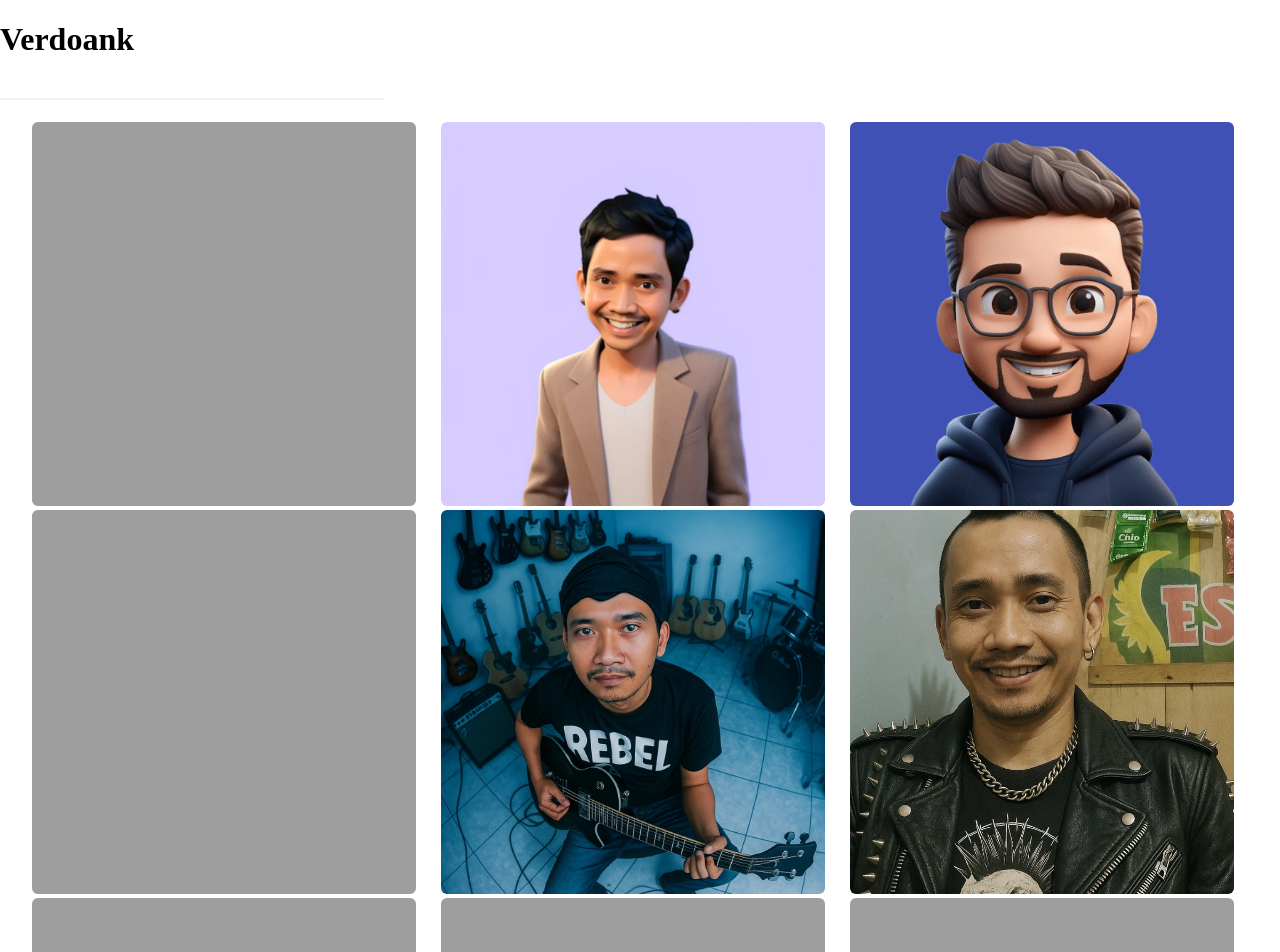
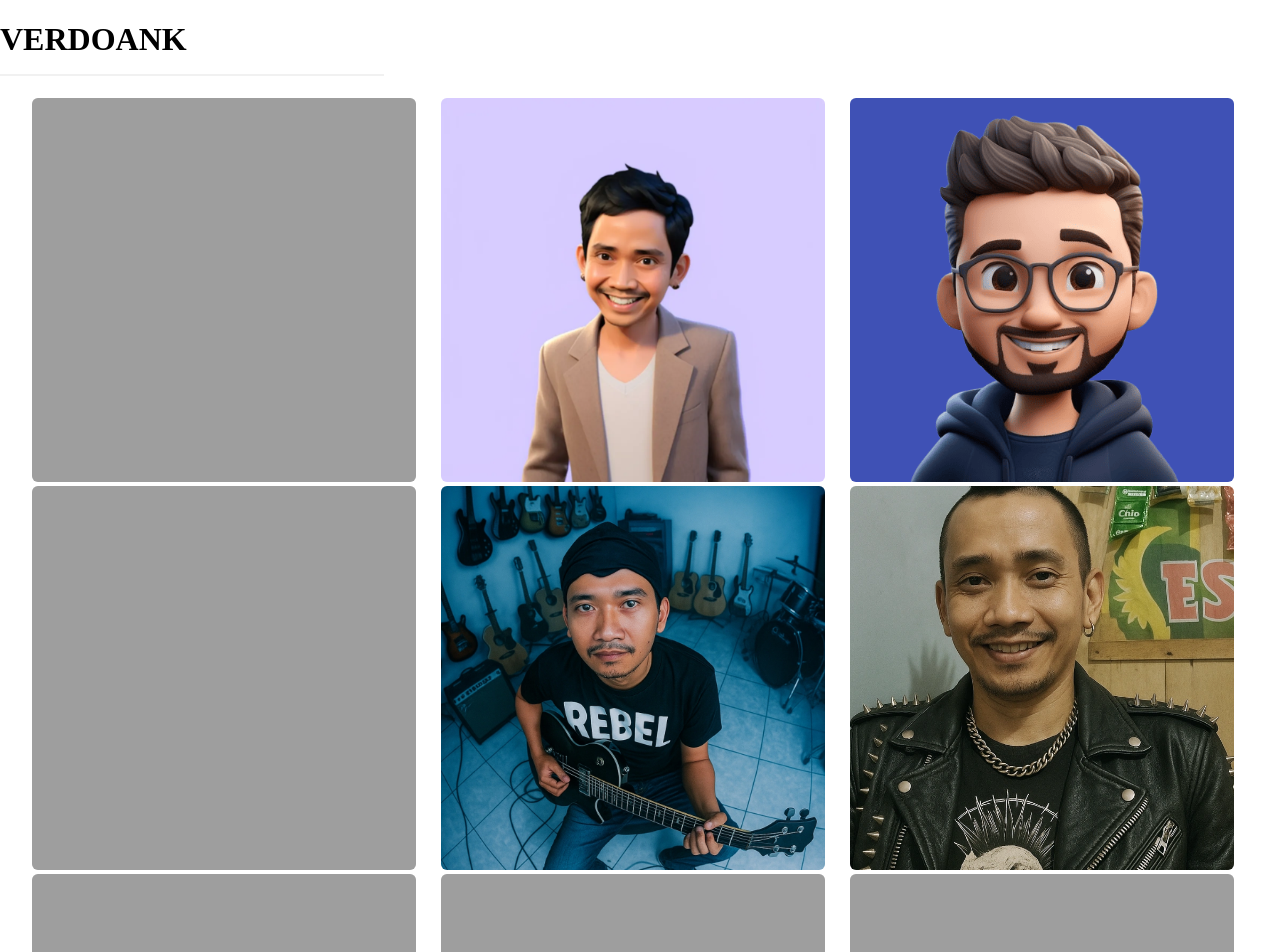
Before and after one commit to bungferry/bungferry.github.io, a Jekyll site: the page built from index.html, in a window 1280 px wide. Shown: the top 952 px of the page. Built offline with Jekyll 4.4.1, drawn with Linux system fonts in a browser that asks for light colours; grey boxes are pictures that could not be loaded.

Commit message:
Update default.html

```diff
--- a/_layouts/default.html
+++ b/_layouts/default.html
@@ -25,12 +25,13 @@
     } */
 
     h1 {
+      text-transform: uppercase;
       font-family: 'Raleway, monospace;
       margin-left: 1.66%;
       font-weight: 800;
       border-bottom: solid 2px #f1f1f1;
       width: 30%;
-      padding-bottom: 40px;
+      padding-bottom: 1.25%;
     }
 
 
```
